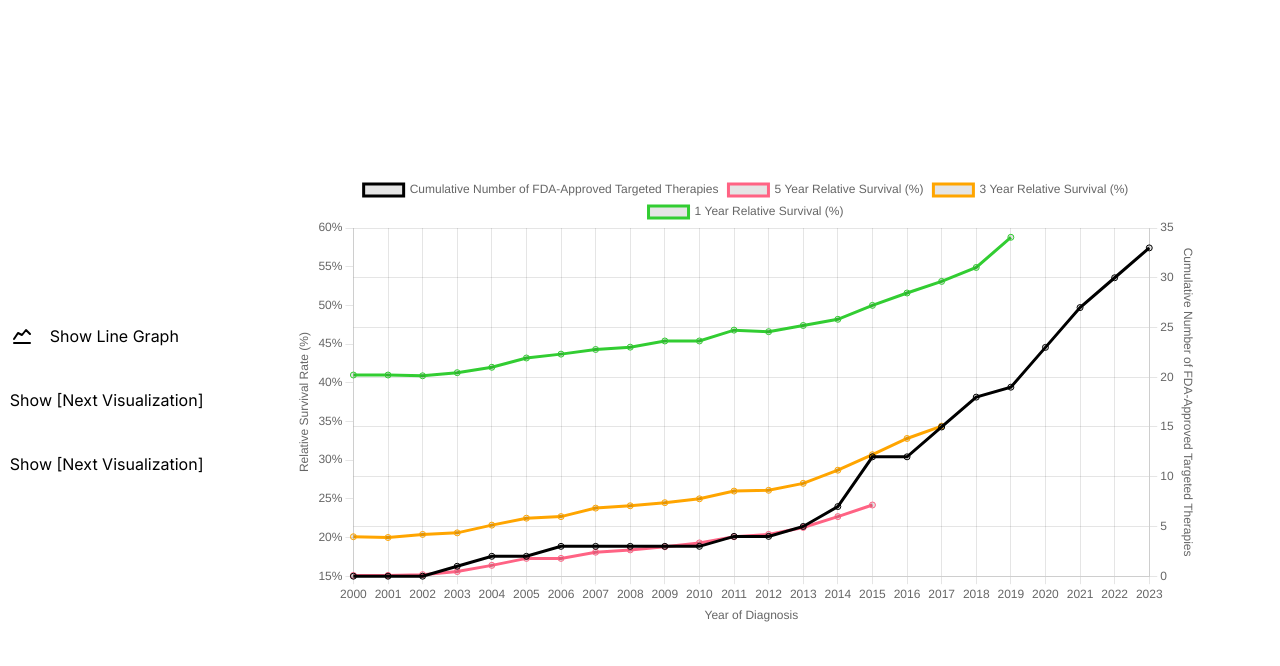
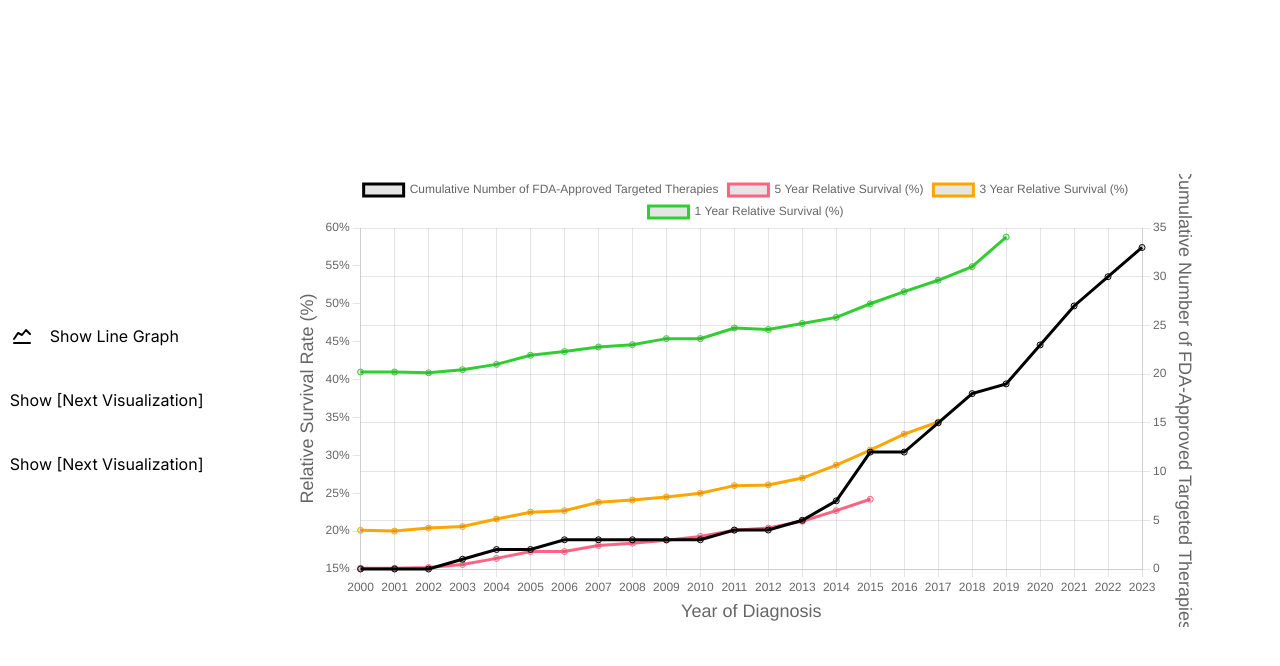
Before and after one commit to lanceziegler/Data-Visualizations, a Next.js app: page / in a window 1280 px wide. Both pictures are taken after a click on the button "Show Line Graph". Shown: the top 666 px of the page. Built offline with nearby package versions, Linux system fonts and the light colour scheme.

Commit message:
gdfsegsfd

```diff
--- a/app/components/LineGraph.jsx
+++ b/app/components/LineGraph.jsx
@@ -29,6 +29,9 @@ function LineGraph() {
         title: {
           display: true,
           text: 'Year of Diagnosis',
+          font: {
+            size: 18,
+          },
         },
       },
       y: {
@@ -38,6 +41,9 @@ function LineGraph() {
         title: {
           display: true,
           text: 'Cumulative Number of FDA-Approved Targeted Therapies',
+          font: {
+            size: 18,
+          },
         },
       },
       y1: {
@@ -55,6 +61,9 @@ function LineGraph() {
         title: {
           display: true,
           text: 'Relative Survival Rate (%)',
+          font: {
+            size: 18,
+          },
         },
       },
     },
```
